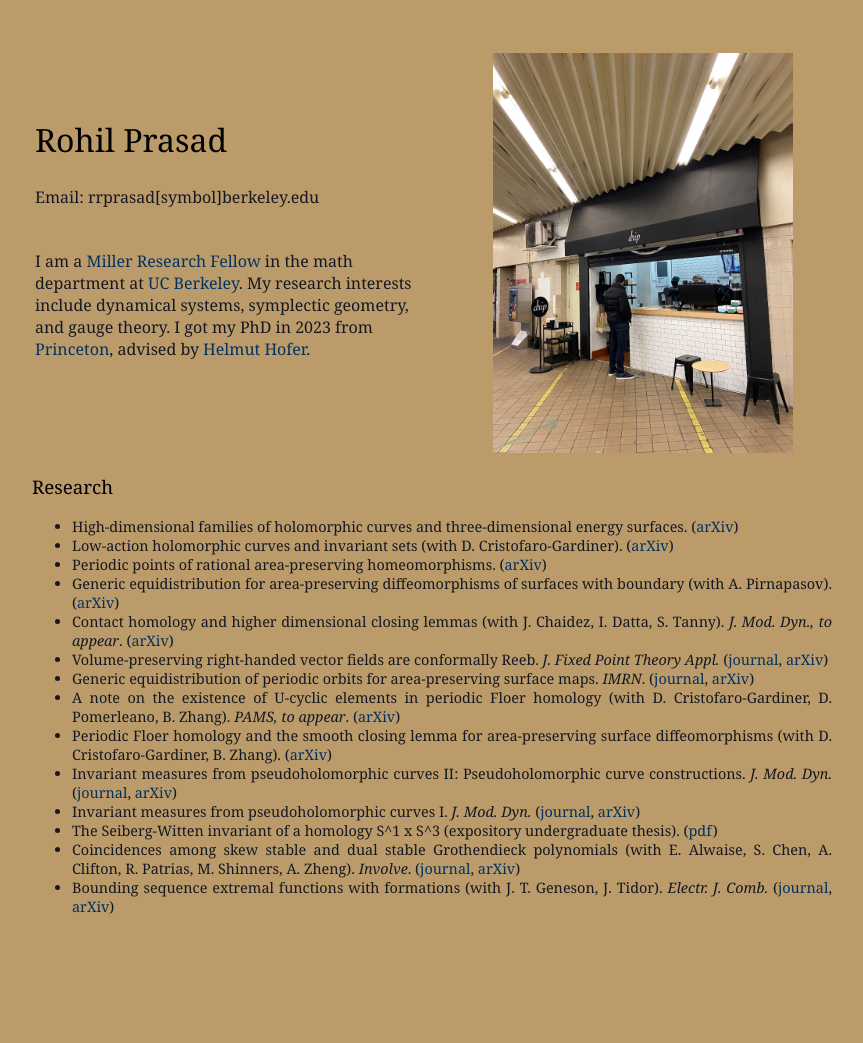
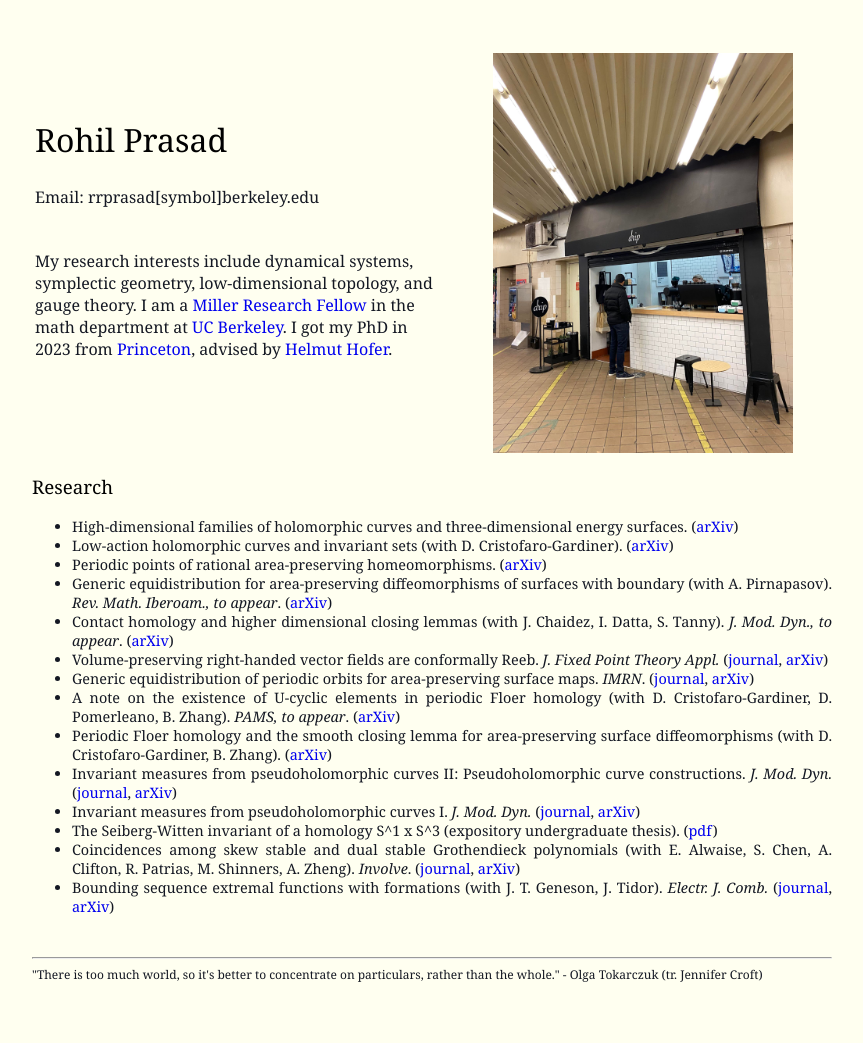
Before and after one commit to r0hilp/r0hilp.github.io, a Jekyll site: the page index.html, which Jekyll copies as it is, in a window 1280 px wide. Shown: the whole page, without its empty margins (48-911 px from the left). Built offline with Jekyll 4.4.1, drawn with Linux system fonts in a browser that asks for light colours; before the commit the page ends 976 px from its top, so only the background shows below that.

Commit message:
update journals. change colors. add a relevant quote.

```diff
--- a/assets/css/style.css
+++ b/assets/css/style.css
@@ -1,16 +1,19 @@
 html,body{margin:0;padding:0}
-body{background-color: #bc9b6a;font-size: 90%; font-family: Georgia, serif;color:#141823;text-align:left; margin:50px 80px 60px; max-width: 800px;text-align:justify}
+/* body{background-color: #bc9b6a;font-size: 90%; font-family: Georgia, serif;color:#141823;text-align:left; margin:50px 80px 60px; max-width: 800px;text-align:justify} */
+body{background-color: #fffff0;font-size: 90%; font-family: Georgia, serif;color:#141823;text-align:left; margin:50px 80px 60px; max-width: 800px;text-align:justify}
 p{margin:10px 0px 10px}
 
 h1{margin: 20x 0px 20px;font-size:200%;
 color:#000000;font-weight: normal;line-height:160%}
 h2{margin: 20x 0px 20px;font-size:130%;color:#000000;font-weight: normal;line-height:160%}
 a:link {
-     color:#003262;
+     /* color:#003262 */
+     color:#0000ee;
      text-decoration:none;
 }
 a:visited {
-     color:#fdb515;
+     /* color:#fdb515; */
+     color:#551a8b;
      text-decoration:none;
 }
 
--- a/index.html
+++ b/index.html
@@ -26,7 +26,7 @@
   <h1>Rohil Prasad</h1>
   <p>Email: rrprasad[symbol]berkeley.edu</p><br/>
 
-  <p> I am a <a href="https://miller.berkeley.edu/">Miller Research Fellow</a> in the math department at <a href="https://math.berkeley.edu">UC Berkeley</a>. My research interests include dynamical systems, symplectic geometry, and gauge theory. I got my PhD in 2023 from <a href="https://www.math.princeton.edu">Princeton</a>, advised by <a href="https://www.ias.edu/math/people/faculty/hofer">Helmut Hofer</a>.</p>
+  <p> My research interests include dynamical systems, symplectic geometry, low-dimensional topology, and gauge theory. I am a <a href="https://miller.berkeley.edu/">Miller Research Fellow</a> in the math department at <a href="https://math.berkeley.edu">UC Berkeley</a>. I got my PhD in 2023 from <a href="https://www.math.princeton.edu">Princeton</a>, advised by <a href="https://www.ias.edu/math/people/faculty/hofer">Helmut Hofer</a>.</p>
   <br/>
   <!-- <p><a href="./papers.html">Papers</a> / <a href="./assets/docs/cv.pdf">CV</a> / <a href="./talks.html">Video</a></p> -->
   </td>
@@ -40,7 +40,7 @@
 	  <li>High-dimensional families of holomorphic curves and three-dimensional energy surfaces. (<a href="https://arxiv.org/abs/2405.01106">arXiv</a>)</li>
 	  <li>Low-action holomorphic curves and invariant sets (with D. Cristofaro-Gardiner). (<a href="https://arxiv.org/abs/2401.14445">arXiv</a>)</li>
 	  <li>Periodic points of rational area-preserving homeomorphisms. (<a href="https://arxiv.org/abs/2305.05876">arXiv</a>)</li>
-	  <li>Generic equidistribution for area-preserving diffeomorphisms of surfaces with boundary (with A. Pirnapasov). (<a href="https://arxiv.org/abs/2211.07548">arXiv</a>)</li>
+	  <li>Generic equidistribution for area-preserving diffeomorphisms of surfaces with boundary (with A. Pirnapasov). <i>Rev. Math. Iberoam., to appear</i>. (<a href="https://arxiv.org/abs/2211.07548">arXiv</a>)</li>
 	  <li>Contact homology and higher dimensional closing lemmas (with J. Chaidez, I. Datta, S. Tanny). <i>J. Mod. Dyn., to appear</i>. (<a href="https://arxiv.org/abs/2206.04738">arXiv</a>)</li>
 	  <li>Volume-preserving right-handed vector fields are conformally Reeb. <i>J. Fixed Point Theory Appl.</i> (<a href="https://link.springer.com/article/10.1007/s11784-022-00970-9">journal</a>, <a href="https://arxiv.org/abs/2201.12935">arXiv</a>)</li>
 	  <li>Generic equidistribution of periodic orbits for area-preserving surface maps. <i>IMRN</i>. (<a href="https://academic.oup.com/imrn/advance-article-abstract/doi/10.1093/imrn/rnac340/7033120">journal</a>, <a href="https://arxiv.org/abs/2112.14601" target="_blank">arXiv</a>)</li>
@@ -52,5 +52,9 @@
 	  <li>Coincidences among skew stable and dual stable Grothendieck polynomials (with E. Alwaise, S. Chen, A. Clifton, R. Patrias, M. Shinners, A. Zheng). <i>Involve</i>. (<a href="https://projecteuclid.org/journals/involve-a-journal-of-mathematics/volume-11/issue-1/Coincidences-among-skew-stable-and-dual-stable-Grothendieck-polynomials/10.2140/involve.2018.11.143.short" target="_blank">journal</a>, <a href="https://arxiv.org/abs/1609.06171" target="_blank">arXiv</a>)</li>
 	  <li>Bounding sequence extremal functions with formations (with J. T. Geneson, J. Tidor). <i>Electr. J. Comb.</i> (<a href="https://www.combinatorics.org/ojs/index.php/eljc/article/view/v21i3p24", target="_blank">journal</a>, <a href="https://arxiv.org/abs/1308.3810" target="_blank">arXiv</a>)</li>
   </ul>
+  <br>
+  <hr>
+
+  <small>"There is too much world, so it's better to concentrate on particulars, rather than the whole." - Olga Tokarczuk (tr. Jennifer Croft)</small>
   </body>
 </html>
```
